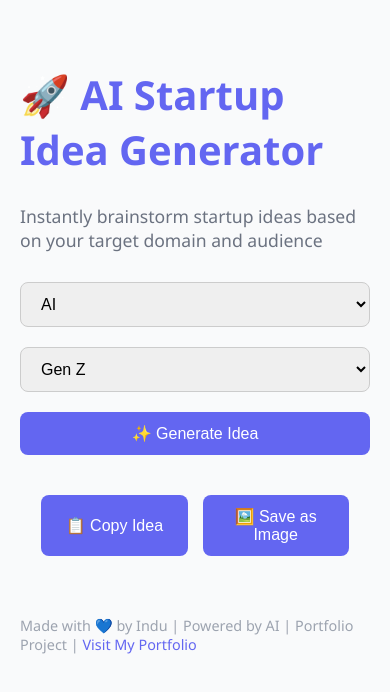
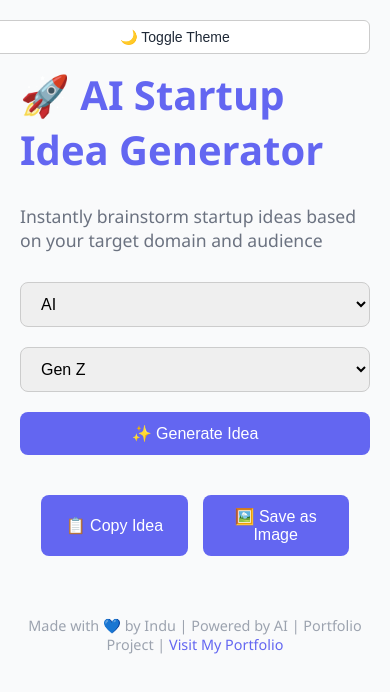
Before and after one commit to indukvn/Startup-Idea-Generator, a website: page index.html in a window 390 px wide. Drawn offline with Linux system fonts and the light colour scheme.

Commit message:
Update index.html

```diff
--- a/index.html
+++ b/index.html
@@ -4,6 +4,7 @@
   <meta charset="UTF-8" />
   <meta name="viewport" content="width=device-width, initial-scale=1.0"/>
   <title>AI Startup Idea Generator</title>
+  <script src="https://html2canvas.hertzen.com/dist/html2canvas.min.js"></script>
   <style>
     :root {
       --primary: #6366f1;
@@ -11,6 +12,13 @@
       --bg: #f9fafb;
       --card-bg: #ffffff;
       --text: #1f2937;
+      --transition: all 0.4s ease;
+    }
+
+    [data-theme="dark"] {
+      --bg: #1e1e2f;
+      --card-bg: #2c2c3a;
+      --text: #f1f5f9;
     }
 
     body {
@@ -22,18 +30,21 @@
       flex-direction: column;
       align-items: center;
       padding: 40px 20px;
+      transition: var(--transition);
     }
 
     h1 {
       color: var(--primary);
       font-size: 2.5rem;
       margin-bottom: 10px;
+      transition: var(--transition);
     }
 
     p.subtitle {
       font-size: 1.1rem;
       margin-bottom: 30px;
       color: #6b7280;
+      transition: var(--transition);
     }
 
     .controls {
@@ -49,6 +60,7 @@
       border-radius: 8px;
       border: 1px solid #ccc;
       outline: none;
+      transition: var(--transition);
     }
 
     button {
@@ -56,7 +68,6 @@
       color: white;
       border: none;
       cursor: pointer;
-      transition: background 0.2s;
     }
 
     button:hover {
@@ -72,12 +83,15 @@
       box-shadow: 0 8px 24px rgba(0, 0, 0, 0.05);
       margin-top: 30px;
       display: none;
+      animation: fadeIn 0.7s ease-in-out;
+      transition: var(--transition);
     }
 
     .card h2 {
       margin-top: 0;
       font-size: 1.6rem;
       color: var(--accent);
+      transition: var(--transition);
     }
 
     .card p {
@@ -90,6 +104,12 @@
       margin-top: 60px;
       color: #9ca3af;
       font-size: 0.9rem;
+      text-align: center;
+    }
+
+    .footer a {
+      color: var(--primary);
+      text-decoration: none;
     }
 
     @media screen and (max-width: 480px) {
@@ -102,9 +122,29 @@
         width: 100%;
       }
     }
+
+    @keyframes fadeIn {
+      0% { opacity: 0; transform: translateY(20px); }
+      100% { opacity: 1; transform: translateY(0); }
+    }
+
+    .theme-toggle {
+      position: absolute;
+      top: 20px;
+      right: 20px;
+      padding: 8px 12px;
+      font-size: 14px;
+      border-radius: 6px;
+      background-color: var(--card-bg);
+      color: var(--text);
+      border: 1px solid #ccc;
+      cursor: pointer;
+    }
   </style>
 </head>
-<body>
+<body data-theme="light">
+
+  <button class="theme-toggle" onclick="toggleTheme()">🌙 Toggle Theme</button>
 
   <h1>🚀 AI Startup Idea Generator</h1>
   <p class="subtitle">Instantly brainstorm startup ideas based on your target domain and audience</p>
@@ -147,9 +187,7 @@
 
   <div class="footer">
     Made with 💙 by Indu | Powered by AI | Portfolio Project |
-  <a href="https://sites.google.com/view/indukvn/home" target="_blank" style="color: var(--primary); text-decoration: none;">
-    Visit My Portfolio
-  </a>
+    <a href="https://sites.google.com/view/indukvn/home" target="_blank">Visit My Portfolio</a>
   </div>
 
   <script>
@@ -167,6 +205,9 @@
       monetizationText.innerText = "Planning monetization...";
 
       ideaCard.style.display = "block";
+      ideaCard.classList.remove("fadeIn"); // reset animation
+      void ideaCard.offsetWidth; // trigger reflow
+      ideaCard.classList.add("fadeIn");
 
       try {
         const response = await fetch('/api/generateIdea', {
@@ -181,8 +222,6 @@
 
         if (data.idea) {
           ideaText.innerText = data.idea;
-
-          // Fallback fake MVP & monetization (since API doesn't provide it)
           mvpText.innerText = `Build a simple landing page for ${audience}, validate interest with an email waitlist, and launch basic features.`;
           monetizationText.innerText = `Use a freemium model, offer premium tools for ${domain} users, or charge for early access.`;
         } else {
@@ -197,9 +236,7 @@
         monetizationText.innerText = "-";
       }
     }
-  </script>
-  <script src="https://html2canvas.hertzen.com/dist/html2canvas.min.js"></script>
-<script>
+
     function copyIdea() {
       const idea = document.getElementById("ideaText").innerText;
       const mvp = document.getElementById("mvpText").innerText;
@@ -223,8 +260,13 @@
         link.click();
       });
     }
+
+    function toggleTheme() {
+      const body = document.body;
+      const currentTheme = body.getAttribute("data-theme");
+      body.setAttribute("data-theme", currentTheme === "light" ? "dark" : "light");
+    }
   </script>
-
 
 </body>
 </html>
```
Lines whose indentation alone changed are shown as unchanged.
